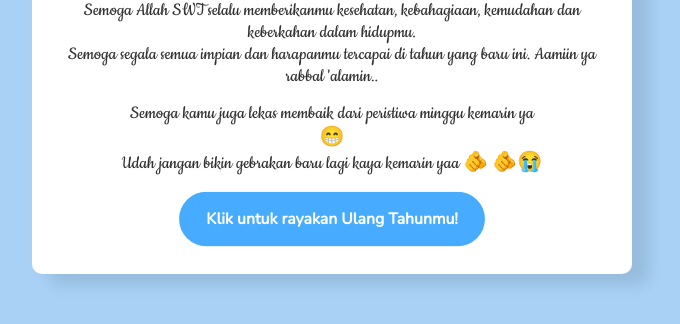
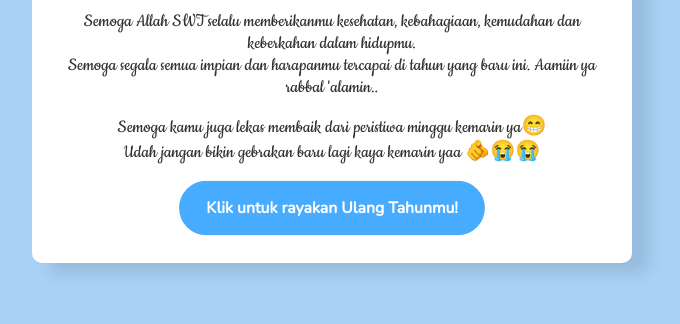
Before and after one commit to forfay/Only_Fay, a plain HTML site: page index.html in a window 1280 px wide. Shown: the part 250-574 px from the top of the page, without its empty margins (308-988 px from the left). Drawn offline with nearby package versions, Linux system fonts and the light colour scheme; a web font is replaced by a local one.

Commit message:
Update emot dikit

```diff
--- a/index.html
+++ b/index.html
@@ -42,8 +42,8 @@
         <div class="greeting">
             <h1 id="greeting-message">Selamat Ulang Tahun, Fay!</h1>
             <p>Semoga Allah SWT selalu memberikanmu kesehatan, kebahagiaan, kemudahan dan keberkahan dalam hidupmu.<br/> Semoga segala semua impian dan harapanmu tercapai di tahun yang baru ini. Aamiin ya rabbal 'alamin..</p>
-            <p>Semoga kamu juga lekas membaik dari peristiwa minggu kemarin ya<br/>😁
-            <br/>Udah jangan bikin gebrakan baru lagi kaya kemarin yaa 🫵 🫵😭</p>
+            <p>Semoga kamu juga lekas membaik dari peristiwa minggu kemarin ya😁
+            <br/>Udah jangan bikin gebrakan baru lagi kaya kemarin yaa 🫵😭😭</p>
         </div>
 
         <div class="button-container">
```
